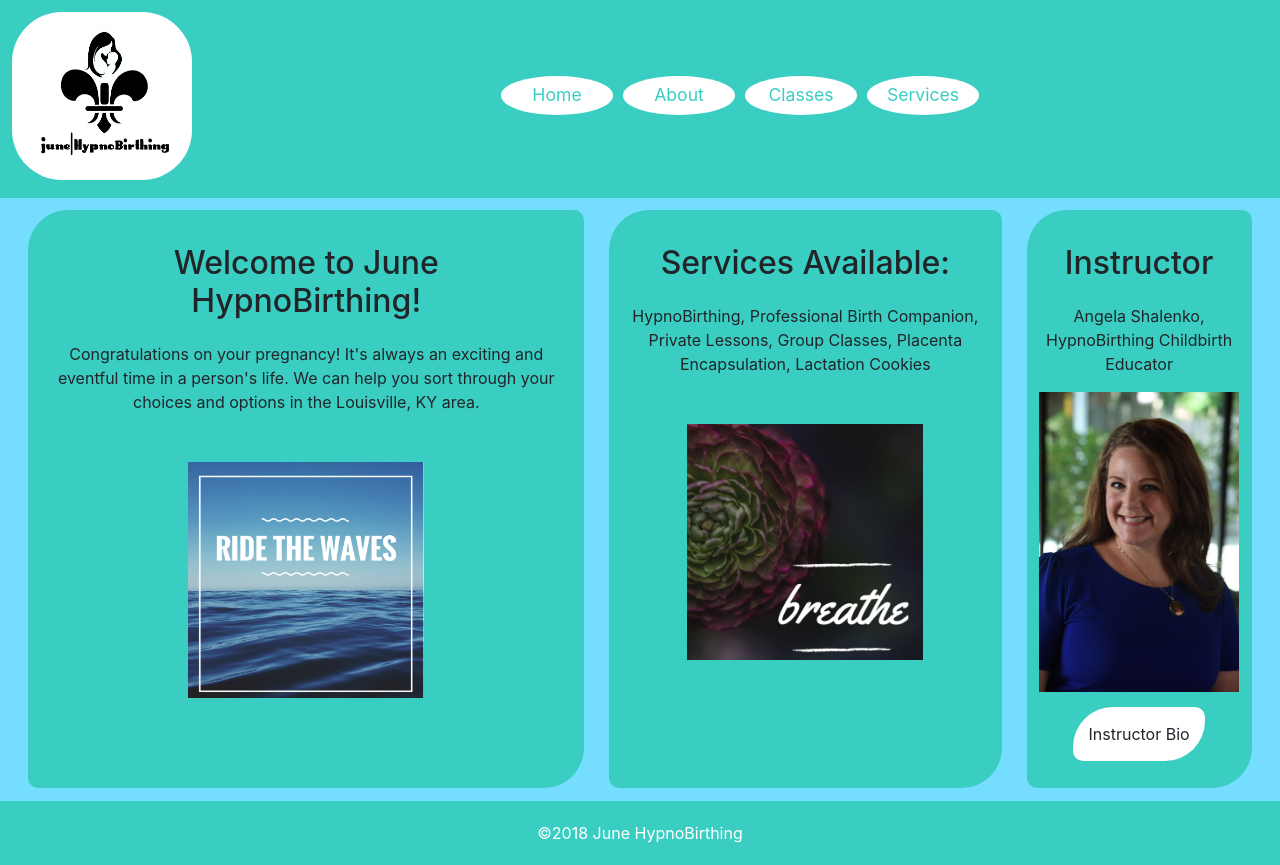
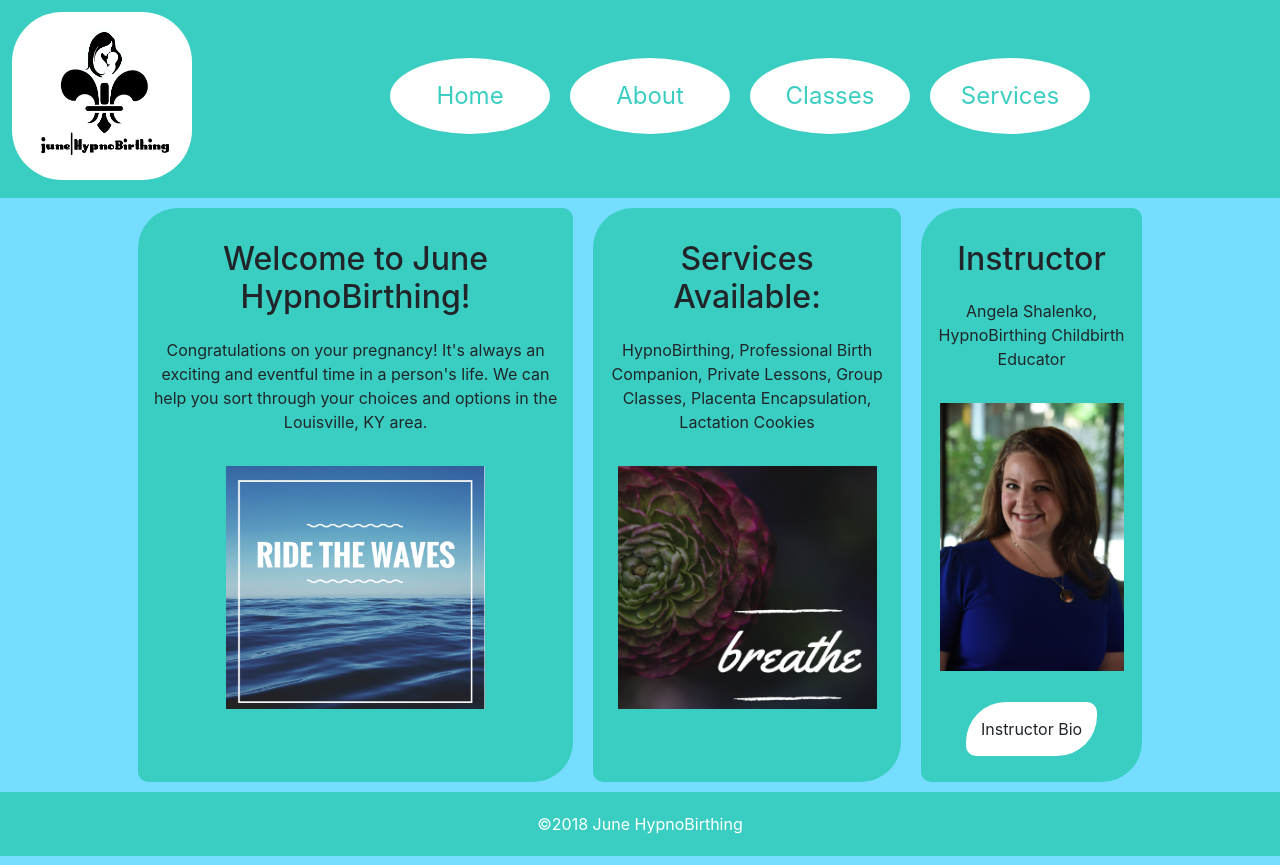
Before and after one commit to AngelaShalenko/projectjune, a plain HTML site: page index.html in a window 1280 px wide. Drawn offline with nearby package versions, Linux system fonts and the light colour scheme.

Commit message:
adding more to media queries, css

```diff
--- a/css/main.css
+++ b/css/main.css
@@ -8,6 +8,16 @@ body {
 	padding: 0;
 	}
 
+
+#logo {
+	padding: 15px 25px 25px 29px;
+	background-color: #fff;
+	border-radius: 50px;
+	width: 180px;
+	margin: 10px;
+}
+/*formats the logo area to make the pic appear to have more white space around the black parts
+and give the logo area rounded edges*/
 
 .main-header {
 	background: #3acec2;
@@ -67,15 +77,12 @@ button {
 /*Hides pics when screen is small size. See media queries below that change this display setting to
 show the pic at larger screen sizes*/
 
-#logo {
-	padding: 15px 25px 25px 29px;
-	background-color: #fff;
-	border-radius: 50px;
-	width: 180px;
-	margin: 10px;
+#headshot {
+	width:200px;
+	height:300px;
+	padding-top: 1em;
 }
-/*formats the logo area to make the pic appear to have more white space around the black parts
-and give the logo area rounded edges*/
+
 
 
 .main-footer {
@@ -120,7 +127,7 @@ body {
   }
 
   h1 {
-	font-size: 2em;
+	font-size: 1.5em;
   }
 
   .content {
@@ -128,23 +135,50 @@ body {
 	border-radius: 40px 10px;
   }
 
+
   #breathe,
   #waves {
 	display: block;
-	width: 80%;
+	width:200px;
+	height:200px;
 	margin: auto;
-	padding: 2em;
-  }   /*Make the affirmation pic appear when screen is large enough*/
+	padding: 1em .5em;
+  }  /*Make the pics appear when screen is large enough*/
 
-}
+  #headshot {
+	padding: 1em .5em;
+  }
+
+}   /*end 769px media query*/
 
 
 @media (min-width: 1025px) {
 
-/*.affirmation {
-	width: 60%;
-}    */
+.main-content {
+	width: 80%;
+	margin: auto;
+}
 
-/*Keep the pic from getting too large on large screens*/
+.main-nav li {
+	margin: 10px;
+	width: 10em;
+}
 
+a {
+    font-size: 1.5em;
+	display: block;
+	padding: 20px 20px;
 }
+
+ h1 {
+	font-size: 2em;
+  }
+
+ #breathe,
+ #waves {
+	width:275px;
+	height:275px;
+
+}/*end 1025px media query*/
+
+/*End main.css*/
--- a/index.html
+++ b/index.html
@@ -37,19 +37,19 @@
         <div class= "content" id="welcome">
             <h1>Welcome to June HypnoBirthing!</h1>
             <p>Congratulations on your pregnancy! It's always an exciting and eventful time in a person's life.  We can help you sort through your choices and options in the Louisville, KY area.</p>
-            <img id="waves" src="img/Waves.jpg" alt="Ride the Waves" style="width:300px;height:300px;">
+            <img id="waves" src="img/Waves.jpg" alt="Ride the Waves">
         </div>
 
         <div class= "content" id="services">
             <h1>Services Available:</h1>
             <p>HypnoBirthing, Professional Birth Companion, Private Lessons, Group Classes, Placenta Encapsulation, Lactation Cookies</p>
-            <img id="breathe" src="img/Simple Blooming Flower Instagram Post.jpg" alt="Breathe" style="width:300px;height:300px;">
+            <img id="breathe" src="img/Simple Blooming Flower Instagram Post.jpg" alt="Breathe">
         </div>
 
         <div class= "content">
             <h1>Instructor</h1>
             <p>Angela Shalenko, HypnoBirthing Childbirth Educator</p>
-            <img src="img/Angela Shalenko p.jpg" alt="Angela Shalenko Headshot" style="width:200px;height:300px;">
+            <img id="headshot" src="img/Angela Shalenko p.jpg" alt="Angela Shalenko Headshot">
             <button>Instructor Bio </button>
             <p id="bio">Angela Shalenko is a certified childbirth educator. She is passionate about supporting women and their birth companions in their journeys
               no matter what path they choose. She is dedicated to spreading the word that it is possible to have a calmer, easier birth with HypnoBirthing®.</p>
```
